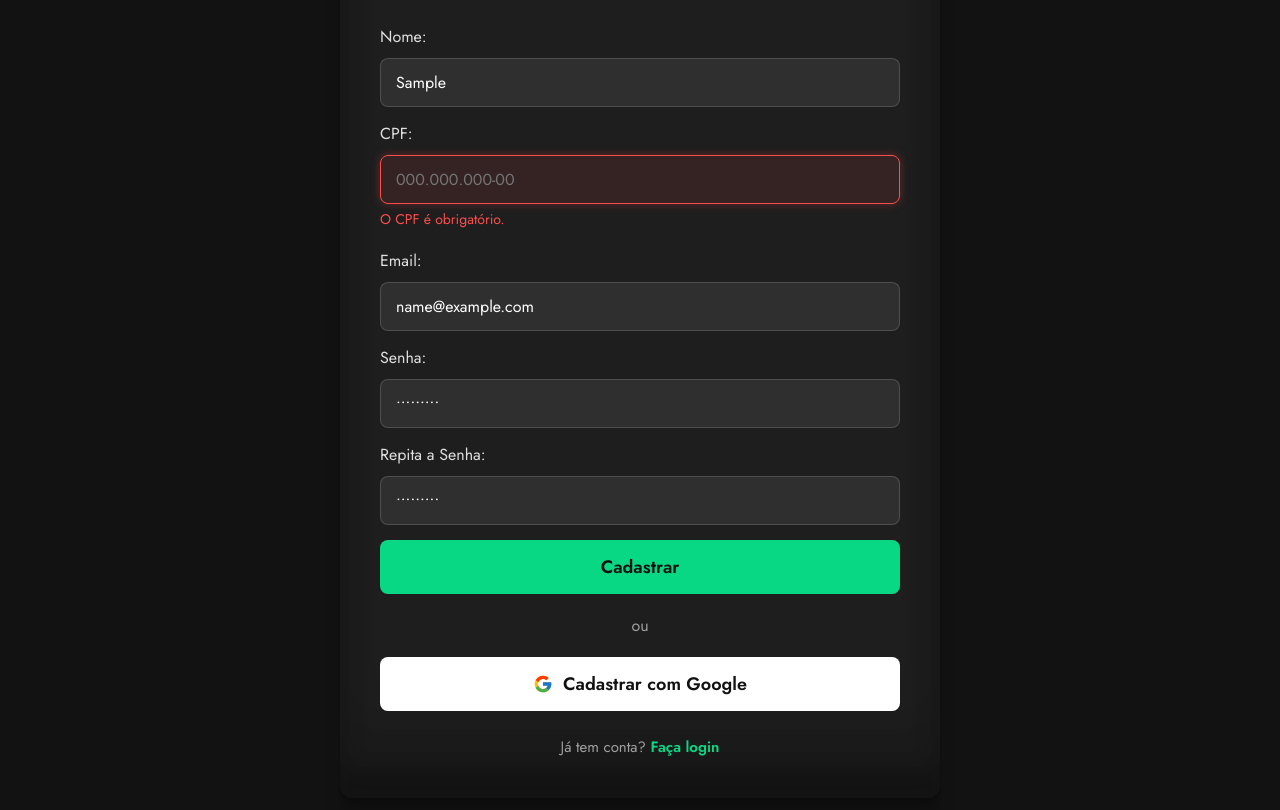
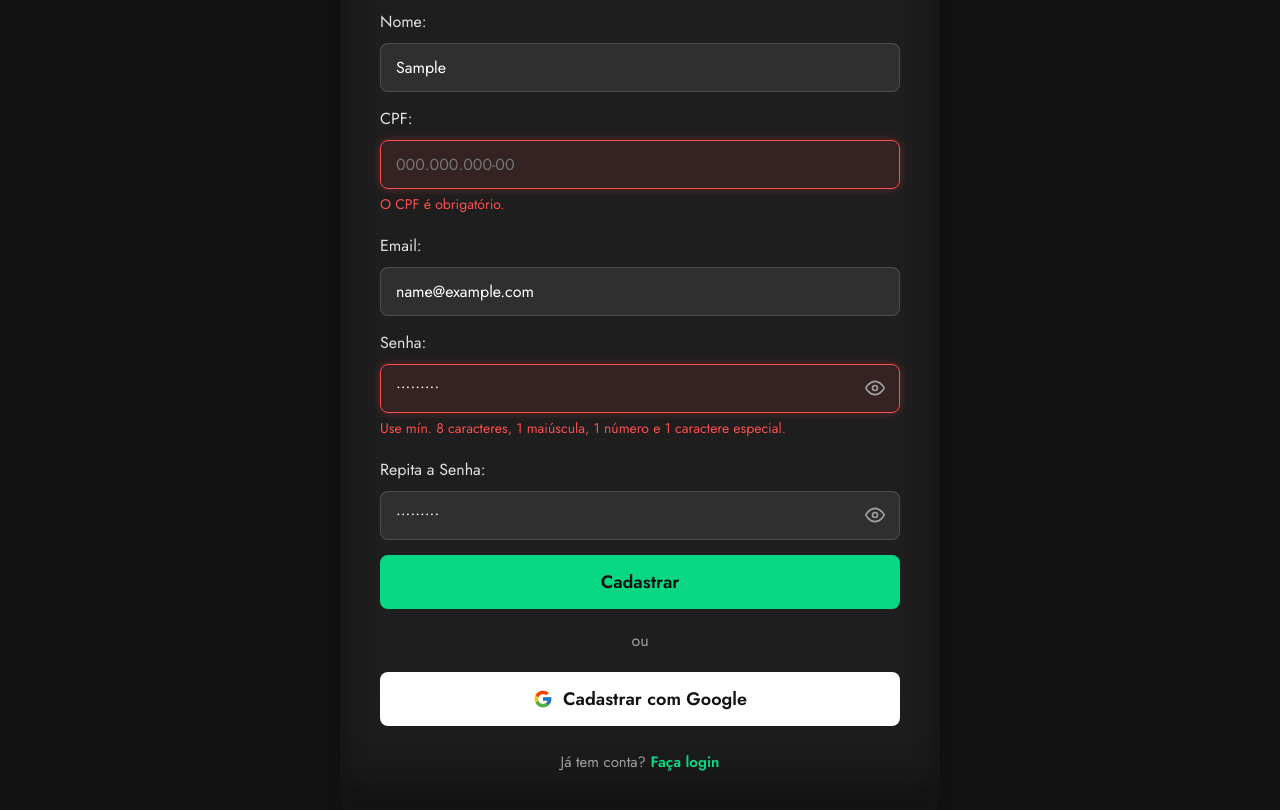
Before and after one commit to vieiratechbr/Cofre-Furado, a website with bundled scripts: page pages/cadastro.html in a window 1280 px wide. Both pictures are taken after typing "Sample", "Sample", "name@example.com", "Sample123", "Sample123" into the empty fields and a click on the button "Cadastrar". Shown: the part 86-896 px from the top of the page. Built offline with nearby package versions, Linux system fonts and the light colour scheme.

Commit message:
fix: senha forte

```diff
--- a/js/app.js
+++ b/js/app.js
@@ -8,11 +8,12 @@ import {
 } from "https://www.gstatic.com/firebasejs/10.8.0/firebase-auth.js";
 
 import { firebaseConfig } from "./firebase-keys.js";
-
-import { validarFormCadastro, validarFormLogin, aplicarMascaraCPF } from "./script.js";
+import { validarFormCadastro, validarFormLogin, aplicarMascaraCPF, configurarToggleSenha } from "./script.js";
 
 const app = initializeApp(firebaseConfig);
 const auth = getAuth(app);
+
+configurarToggleSenha();
 
 const inputCpf = document.getElementById('cpf-cadastro');
 if (inputCpf) {
--- a/js/script.js
+++ b/js/script.js
@@ -20,10 +20,7 @@ export function validarCampo(id, mensagemPersonalizada) {
 
 export function aplicarMascaraCPF(input) {
     let value = input.value.replace(/\D/g, "");
-
-    if (value.length > 11) {
-        value = value.slice(0, 11);
-    }
+    if (value.length > 11) value = value.slice(0, 11);
 
     if (value.length > 9) {
         value = value.replace(/(\d{3})(\d{3})(\d{3})(\d{2})/, "$1.$2.$3-$4");
@@ -39,29 +36,41 @@ export function aplicarMascaraCPF(input) {
 export function validarCPF(cpf) {
     cpf = cpf.replace(/\D/g, '');
 
-    if (cpf.length !== 11 || /^(\d)\1{10}$/.test(cpf)) {
-        return false;
-    }
+    if (cpf.length !== 11 || /^(\d)\1{10}$/.test(cpf)) return false;
 
     let soma = 0;
     let resto;
 
-    for (let i = 1; i <= 9; i++) {
-        soma = soma + parseInt(cpf.substring(i - 1, i)) * (11 - i);
-    }
+    for (let i = 1; i <= 9; i++) soma = soma + parseInt(cpf.substring(i - 1, i)) * (11 - i);
     resto = (soma * 10) % 11;
     if ((resto === 10) || (resto === 11)) resto = 0;
     if (resto !== parseInt(cpf.substring(9, 10))) return false;
 
     soma = 0;
-    for (let i = 1; i <= 10; i++) {
-        soma = soma + parseInt(cpf.substring(i - 1, i)) * (12 - i);
-    }
+    for (let i = 1; i <= 10; i++) soma = soma + parseInt(cpf.substring(i - 1, i)) * (12 - i);
     resto = (soma * 10) % 11;
     if ((resto === 10) || (resto === 11)) resto = 0;
     if (resto !== parseInt(cpf.substring(10, 11))) return false;
 
     return true;
+}
+
+export function configurarToggleSenha() {
+    const botoes = document.querySelectorAll('.btn-toggle-senha');
+    botoes.forEach(btn => {
+        btn.addEventListener('click', function() {
+            const input = document.getElementById(this.getAttribute('data-target'));
+            if (input.type === 'password') {
+                input.type = 'text';
+
+                this.innerHTML = `<svg width="20" height="20" fill="none" stroke="currentColor" stroke-width="2" viewBox="0 0 24 24"><path d="M17.94 17.94A10.07 10.07 0 0 1 12 20c-7 0-11-8-11-8a18.45 18.45 0 0 1 5.06-5.94M9.9 4.24A9.12 9.12 0 0 1 12 4c7 0 11 8 11 8a18.5 18.5 0 0 1-2.16 3.19m-6.72-1.07a3 3 0 1 1-4.24-4.24"></path><line x1="1" y1="1" x2="23" y2="23"></line></svg>`;
+            } else {
+                input.type = 'password';
+
+                this.innerHTML = `<svg width="20" height="20" fill="none" stroke="currentColor" stroke-width="2" viewBox="0 0 24 24"><path d="M1 12s4-8 11-8 11 8 11 8-4 8-11 8-11-8-11-8z"></path><circle cx="12" cy="12" r="3"></circle></svg>`;
+            }
+        });
+    });
 }
 
 export function validarFormCadastro() {
@@ -89,14 +98,34 @@ export function validarFormCadastro() {
     }
 
     if (!validarCampo("email-cadastro", "Esqueceu de preencher o email!")) formValido = false;
-    if (!validarCampo("senha-cadastro", "A senha é obrigatória.")) formValido = false;
+
+    const senhaInput = document.getElementById("senha-cadastro");
+    const erroSenha = document.getElementById("erro-senha-cadastro");
+    const regexSenha = /^(?=.*[A-Z])(?=.*\d)(?=.*[^A-Za-z0-9]).{8,}$/;
+
+    if (senhaInput) {
+        if (senhaInput.value.trim() === "") {
+            erroSenha.textContent = "A senha é obrigatória.";
+            erroSenha.style.display = "block";
+            senhaInput.classList.add("erro-input");
+            formValido = false;
+        } else if (!regexSenha.test(senhaInput.value)) {
+            erroSenha.textContent = "Use mín. 8 caracteres, 1 maiúscula, 1 número e 1 caractere especial.";
+            erroSenha.style.display = "block";
+            senhaInput.classList.add("erro-input");
+            formValido = false;
+        } else {
+            erroSenha.style.display = "none";
+            senhaInput.classList.remove("erro-input");
+        }
+    }
+
     if (!validarCampo("repita-senha-cadastro", "Confirme a sua senha.")) formValido = false;
 
-    const senha = document.getElementById("senha-cadastro")?.value;
     const repitaSenha = document.getElementById("repita-senha-cadastro")?.value;
     const erroRepita = document.getElementById("erro-repita-senha-cadastro");
 
-    if (senha && repitaSenha && senha !== repitaSenha) {
+    if (senhaInput?.value && repitaSenha && senhaInput.value !== repitaSenha) {
         if (erroRepita) {
             erroRepita.textContent = "As senhas não coincidem!";
             erroRepita.style.display = "block";
--- a/pages/cadastro.html
+++ b/pages/cadastro.html
@@ -39,11 +39,21 @@
                     <span class="erro-msg" id="erro-email-cadastro"></span>
 
                     <label for="senha-cadastro">Senha:</label>
-                    <input type="password" id="senha-cadastro" name="senha" placeholder="Insira sua senha aqui" required>
+                        <div class="input-senha-container">
+                            <input type="password" id="senha-cadastro" name="senha" placeholder="Insira sua senha aqui" required>
+                                <button type="button" class="btn-toggle-senha" data-target="senha-cadastro">
+                                    <svg width="20" height="20" fill="none" stroke="currentColor" stroke-width="2" viewBox="0 0 24 24"><path d="M1 12s4-8 11-8 11 8 11 8-4 8-11 8-11-8-11-8z"></path><circle cx="12" cy="12" r="3"></circle></svg>
+                                </button>
+                        </div>
                     <span class="erro-msg" id="erro-senha-cadastro"></span>
 
                     <label for="repita-senha-cadastro">Repita a Senha:</label>
-                    <input type="password" id="repita-senha-cadastro" name="repita_senha" placeholder="Digite novamente sua senha" required>
+                        <div class="input-senha-container">
+                            <input type="password" id="repita-senha-cadastro" name="repita_senha" placeholder="Digite novamente sua senha" required>
+                                <button type="button" class="btn-toggle-senha" data-target="repita-senha-cadastro">
+                                    <svg width="20" height="20" fill="none" stroke="currentColor" stroke-width="2" viewBox="0 0 24 24"><path d="M1 12s4-8 11-8 11 8 11 8-4 8-11 8-11-8-11-8z"></path><circle cx="12" cy="12" r="3"></circle></svg>
+                                </button>
+                        </div>
                     <span class="erro-msg" id="erro-repita-senha-cadastro"></span>
 
                     <button type="submit" class="btn-primario">Cadastrar</button>
--- a/style/cadastro.css
+++ b/style/cadastro.css
@@ -216,6 +216,38 @@ body.fade-out {
     box-shadow: 0 4px 15px rgba(8, 216, 132, 0.4);
 }
 
+.input-senha-container {
+    position: relative;
+    display: flex;
+    align-items: center;
+    width: 100%;
+}
+
+.input-senha-container input {
+    padding-right: 45px;
+}
+
+.btn-toggle-senha {
+    position: absolute;
+    right: 15px;
+    background: transparent !important;
+    border: none !important;
+    padding: 0 !important;
+    margin: 0 !important;
+    color: #A0A0A0 !important;
+    cursor: pointer;
+    display: flex;
+    align-items: center;
+    justify-content: center;
+    box-shadow: none !important;
+}
+
+.btn-toggle-senha:hover {
+    color: #08d884 !important;
+    transform: none !important;
+    background: transparent !important;
+}
+
 
 @keyframes zoomFadeIn {
     from {
--- a/style/login.css
+++ b/style/login.css
@@ -222,6 +222,38 @@ body.fade-out {
     color: #ffffff;
 }
 
+.input-senha-container {
+    position: relative;
+    display: flex;
+    align-items: center;
+    width: 100%;
+}
+
+.input-senha-container input {
+    padding-right: 45px;
+}
+
+.btn-toggle-senha {
+    position: absolute;
+    right: 15px;
+    background: transparent !important;
+    border: none !important;
+    padding: 0 !important;
+    margin: 0 !important;
+    color: #A0A0A0 !important;
+    cursor: pointer;
+    display: flex;
+    align-items: center;
+    justify-content: center;
+    box-shadow: none !important;
+}
+
+.btn-toggle-senha:hover {
+    color: #08d884 !important;
+    transform: none !important;
+    background: transparent !important;
+}
+
 @keyframes zoomFadeIn {
     from {
         opacity: 0;
```
Also changed, not shown: pages/login.html (+6 -1 lines).
